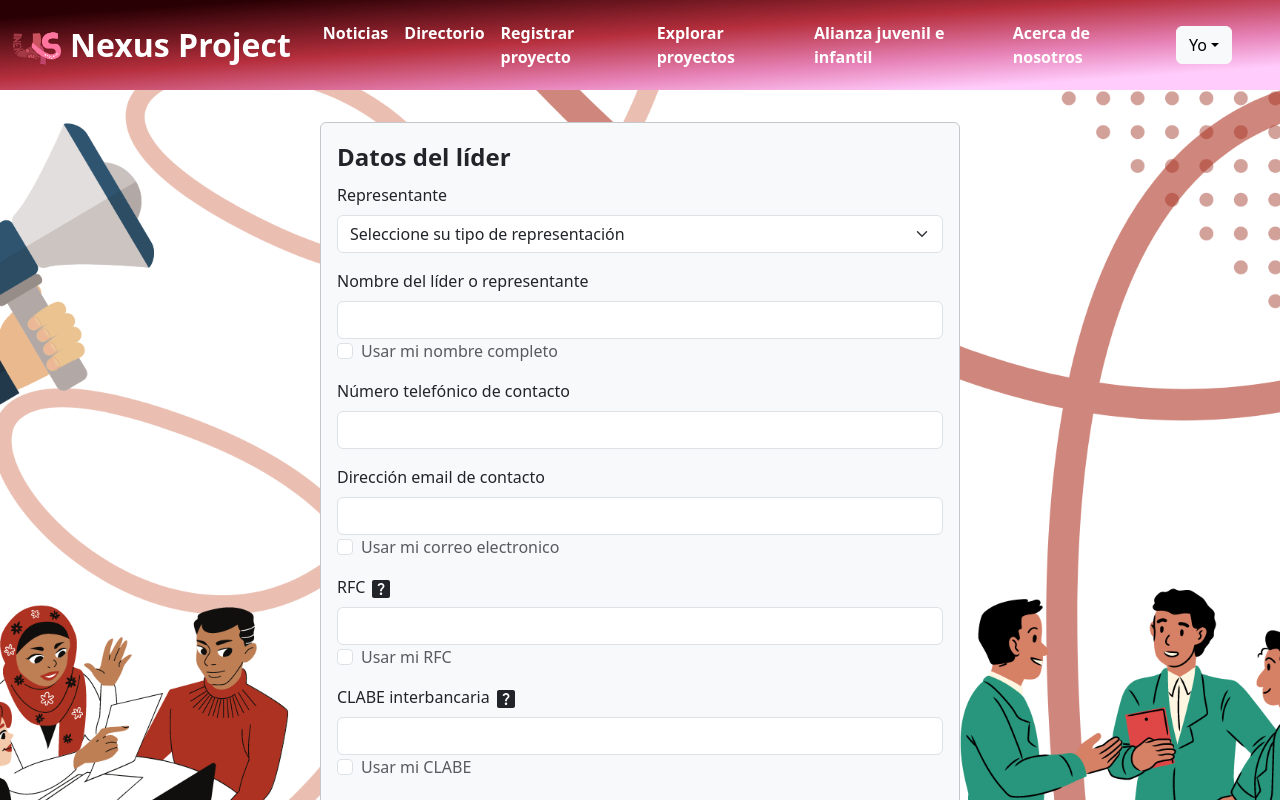
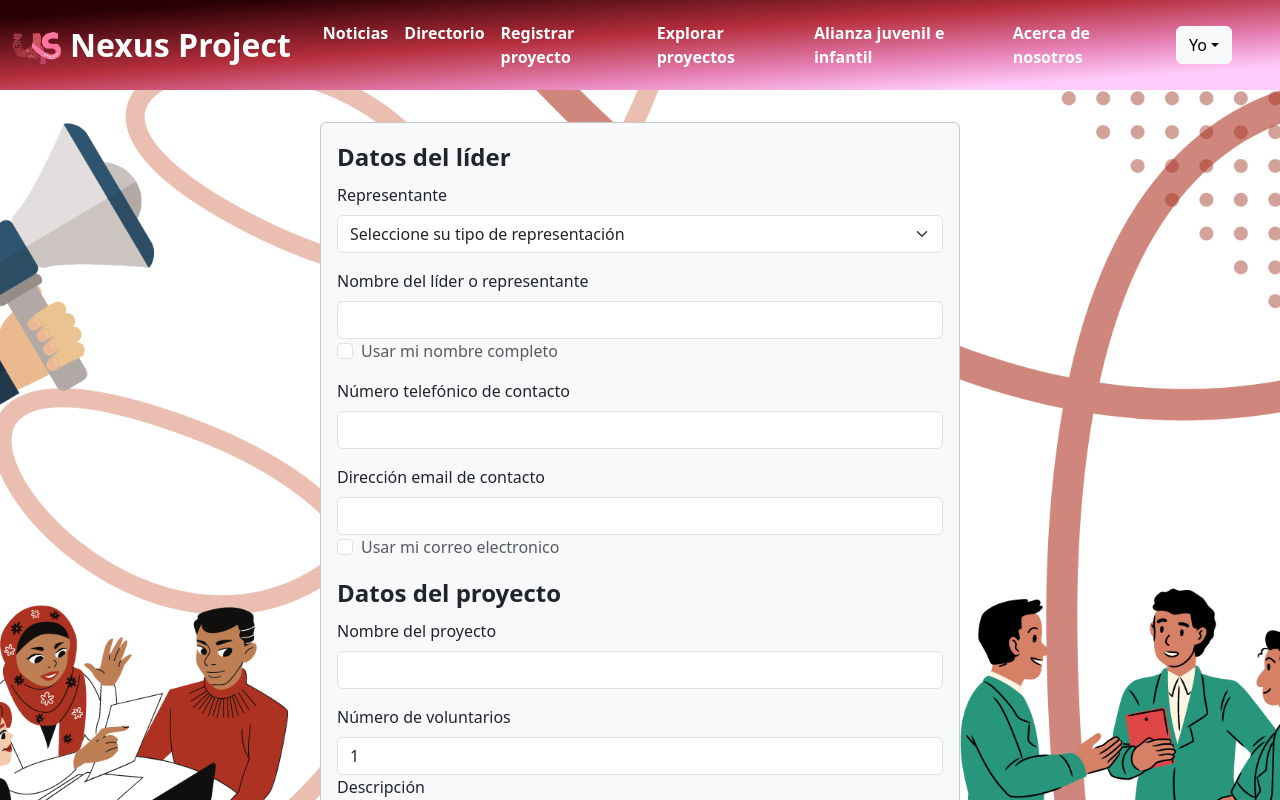
Before and after one commit to ISIC-PerSal/Nexus-Project, a React (Vite) app: page /new-project in a window 1280 px wide. Shown: the top 800 px of the page. Built offline with nearby package versions, Linux system fonts and the light colour scheme; no server answers; sample sign-in values are in the browser's storage; a web font is replaced by a local one.

Commit message:
cambios de luisa (2)

```diff
--- a/src/components/NewProjectForm/NewProjectFormView.jsx
+++ b/src/components/NewProjectForm/NewProjectFormView.jsx
@@ -180,64 +180,7 @@ function NewProjectFormView({ leaderType, setLeaderType, name, setName, checkNam
                                 </label>
                             </div>
                         </div>
-                        <div className="mb-3">
-                            <label htmlFor="RFC-lider" className="form-label me-1">RFC</label>
-                            <Tooltip title={longText}>
-                                <HelpCenterIcon />
-                            </Tooltip>
-                            <input
-                                type="text"
-                                className="form-control"
-                                id="RFC-lider"
-                                value={rfc}
-                                onChange={(e) => setRfc(e.target.value)}
-                            ></input>
-                            <div className="form-check">
-                                <input
-                                    className="form-check-input"
-                                    type="checkbox"
-                                    checked={checkRfc}
-                                    onChange={(e) => setCheckRfc(e.target.checked)}
-                                    id="checkRfc"
-                                    maxLength={13} minLength={12}
-                                ></input>
-                                <label
-                                    className="form-check-label text-body-secondary"
-                                    htmlFor="checkRfc"
-                                >
-                                    Usar mi RFC
-                                </label>
-                            </div>
-                        </div>
-                        <div className="mb-3">
-                            <label htmlFor="CLABE-lider" className="form-label me-1">CLABE interbancaria</label>
-                            <Tooltip title={longText}>
-                                <HelpCenterIcon />
-                            </Tooltip>
-                            <input
-                                type="text"
-                                className="form-control"
-                                id="CLABE-lider"
-                                value={clabe}
-                                onChange={(e) => setClabe(e.target.value)}
-                                maxLength={18} minLength={18}
-                            ></input>
-                            <div className="form-check">
-                                <input
-                                    className="form-check-input"
-                                    type="checkbox"
-                                    checked={checkClabe}
-                                    onChange={(e) => setCheckClabe(e.target.checked)}
-                                    id="checkClabe"
-                                ></input>
-                                <label
-                                    className="form-check-label text-body-secondary"
-                                    htmlFor="checkClabe"
-                                >
-                                    Usar mi CLABE
-                                </label>
-                            </div>
-                        </div>
+
                     </div>
                     <div className="mb-3">
                         <label htmlFor="seccion-proyecto" className="form-label fw-bold fs-4">Datos del proyecto</label>
```
